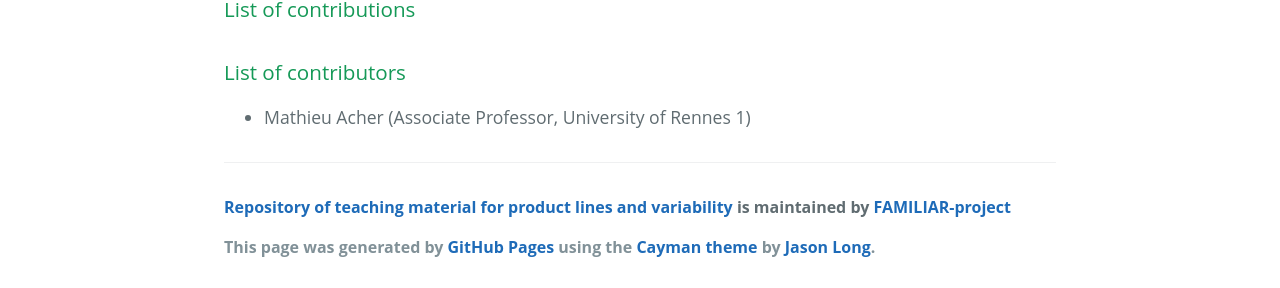
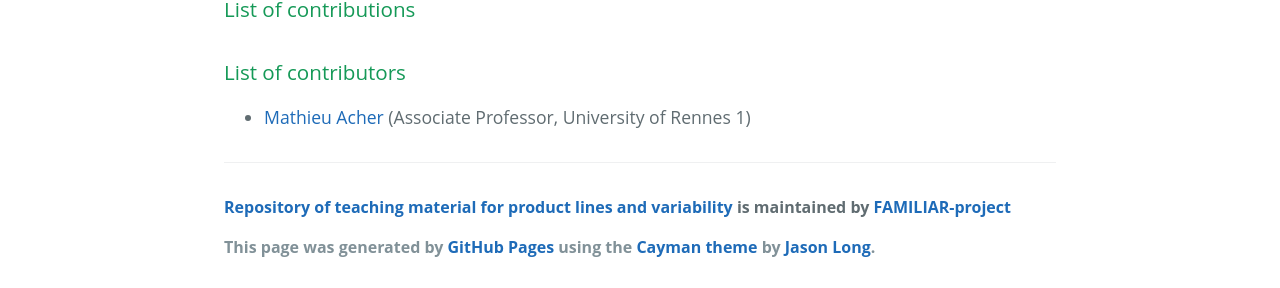
Before and after one commit to FAMILIAR-project/teaching, a Jekyll site: the page built from index.html, in a window 1280 px wide. Shown: the part 1065-1353 px from the top of the page. Built offline with Jekyll 4.4.1, drawn with Linux system fonts in a browser that asks for light colours; some of the changed lines change nothing that is shown.

Commit message:
Mardkown URL

```diff
--- a/_includes/contributors.md
+++ b/_includes/contributors.md
@@ -1,3 +1,3 @@
 ### List of contributors
 
- * Mathieu Acher (Associate Professor, University of Rennes 1)
+ * [Mathieu Acher](http://www.mathieuacher.com) (Associate Professor, University of Rennes 1)
```
